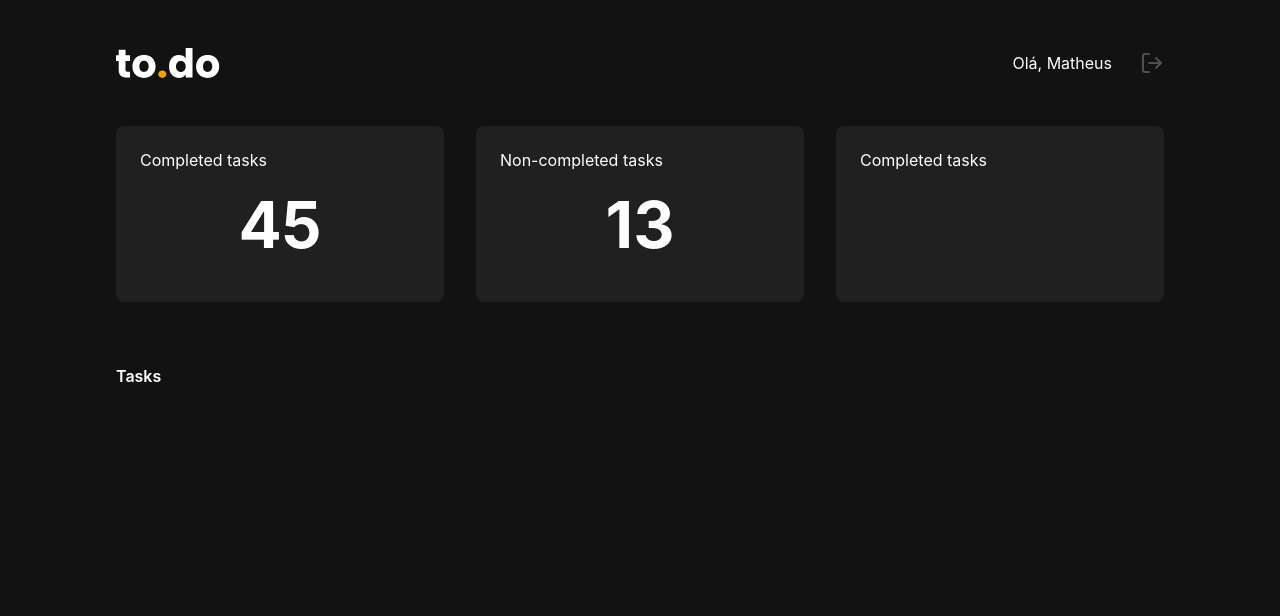
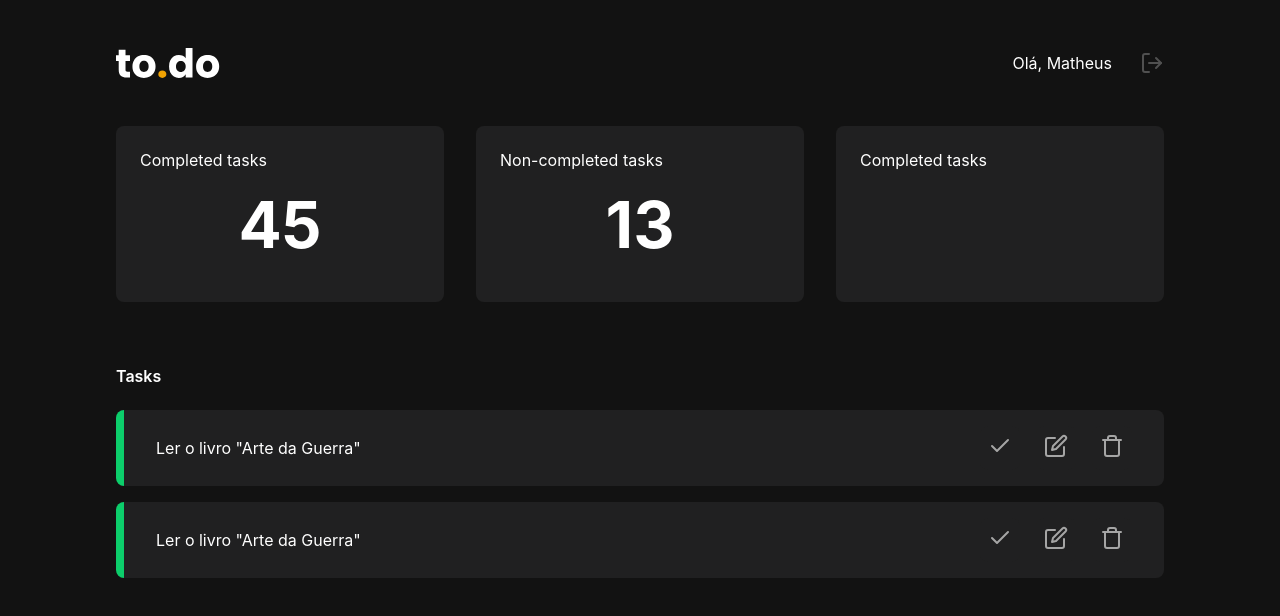
Before and after one commit to emidiomatheus/todo-app, a Next.js app: page / in a window 1280 px wide. Shown: the top 616 px of the page. Built offline with nearby package versions, Linux system fonts and the light colour scheme.

Commit message:
create task components and tasks list

```diff
--- a/src/components/Card/styles.ts
+++ b/src/components/Card/styles.ts
@@ -1,7 +1,7 @@
 import styled from 'styled-components';
 
 export const Container = styled.div`
-  background-color: #202021;
+  background-color: var(--gray-800);
   padding: 1.5rem;
   border-radius: 8px;
   width: 100%;
--- a/src/components/Header/index.tsx
+++ b/src/components/Header/index.tsx
@@ -8,7 +8,7 @@ export function Header() {
         <img src='/images/logo-light.svg' alt="Logo To.do" height="30px" />
         <div className="profile">
           <span>Olá, Matheus</span>
-          <FiLogOut color="#505050" size="24px" />
+          <FiLogOut color="#505050" aria-label="Sair" title="Sair" />
         </div>
       </div>
     </Container>
--- a/src/components/Header/styles.ts
+++ b/src/components/Header/styles.ts
@@ -15,6 +15,15 @@ export const Container = styled.header`
       display: flex;
       align-items: center;
       gap: 1.75rem;
+
+      svg {
+        cursor: pointer;
+        transition: filter .2s;
+
+        &:hover {
+          filter: brightness(2)
+        }
+      }
     }
   }
 `
--- a/src/components/Task/index.tsx
+++ b/src/components/Task/index.tsx
@@ -1,9 +1,21 @@
+import { FiCheck, FiEdit, FiTrash } from "react-icons/fi";
 import { Container } from "./styles";
 
 export function Task() {
   return (
     <Container>
-
+      <p className="title">Ler o livro "Arte da Guerra"</p>
+      <div className="actions">
+        <i>
+          <FiCheck aria-label="Marcar tarefa como concluída" title="Marcar tarefa como concluída" />
+        </i>
+        <i>
+          <FiEdit aria-label="Editar tarefa" title="Editar tarefa" />
+        </i>
+        <i>
+          <FiTrash aria-label="Exluir tarefa" title="Excluir tarefa" />
+        </i>
+      </div>
     </Container>
   )
 }
--- a/src/components/Task/styles.ts
+++ b/src/components/Task/styles.ts
@@ -3,5 +3,39 @@ import styled from 'styled-components';
 export const Container = styled.div`
   width: 100%;
   max-width: 1048px;
-  background-color: #202021;
+  background-color: var(--gray-800);
+
+  padding: 1rem 2rem;
+  border-radius: .5rem;
+  border-left: .5rem solid var(--green);
+
+  display: flex;
+  align-items: center;
+  justify-content: space-between;
+
+  & + & {
+    margin-top: 1rem;
+  }
+
+  .actions {
+    display: flex;
+    align-items: center;
+    gap: 1rem;
+
+    > i {
+      cursor: pointer;
+      background-color: var(--gray-800);
+      padding: .5rem;
+      border-radius: .5rem;
+      transition: filter .2s filter .4s;
+
+      &:hover {
+        filter: brightness(1.3)
+      }
+
+      &:active {
+        filter: brightness(1.6)
+      }
+    }
+  }
 `
--- a/src/components/Tasks/index.tsx
+++ b/src/components/Tasks/index.tsx
@@ -6,6 +6,7 @@ export function Tasks() {
     <Container>
       <span>Tasks</span>
       <Task />
+      <Task />
     </Container>
   )
 }
--- a/src/components/Tasks/styles.ts
+++ b/src/components/Tasks/styles.ts
@@ -7,6 +7,8 @@ export const Container = styled.div`
   margin-top: 4rem;
 
   span {
+    display: inline-block;
     font-weight: 600;
+    margin-bottom: 1.5rem;
   }
 `
--- a/src/pages/index.tsx
+++ b/src/pages/index.tsx
@@ -1,4 +1,5 @@
 import type { NextPage } from 'next'
+import { IconContext } from 'react-icons'
 import { Header } from '../components/Header'
 import { Summary } from '../components/Summary'
 import { Tasks } from '../components/Tasks'
@@ -6,14 +7,14 @@ import { GlobalStyle } from '../styles/global'
 
 const Home: NextPage = () => {
   return (
-    <>
+    <IconContext.Provider value={{ color: 'var(--gray-300)', size: '1.5rem' }}>
       <Header />
       <main>
         <Summary />
         <Tasks />
       </main>
       <GlobalStyle />
-    </>
+    </IconContext.Provider>
   )
 }
 
--- a/src/styles/global.ts
+++ b/src/styles/global.ts
@@ -1,6 +1,18 @@
 import { createGlobalStyle } from 'styled-components'
 
 export const GlobalStyle = createGlobalStyle`
+  :root {
+    --green: #0CCE6B;
+    --red: #E83151;
+    --yellow: #F0A202;
+
+    --text: #FFFFFF;
+    --gray-900: #121212;
+    --gray-800: #202021;
+    --gray-500: #505050;
+    --gray-300: #A5A5A5;
+  }
+
   * {
     margin: 0;
     padding: 0;
@@ -8,8 +20,12 @@ export const GlobalStyle = createGlobalStyle`
   }
 
   body {
-    background-color: #121212;
+    background-color: var(--gray-900);
     color: #fff;
     font-family: 'Inter', sans-serif;
   }
+
+  button {
+    cursor: pointer;
+  }
 `
```
Also changed, not shown: src/services/mongodb.ts (added).
